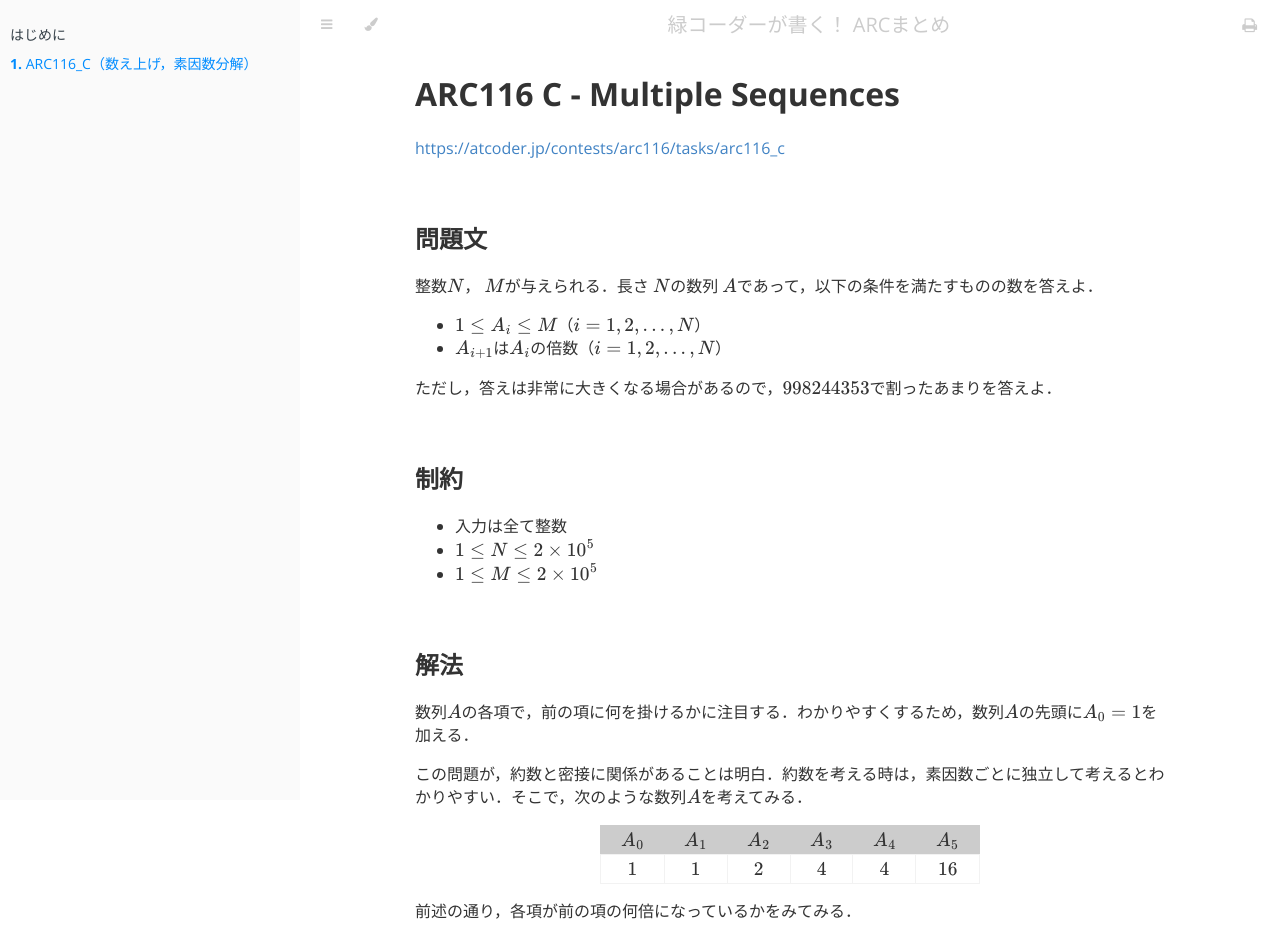
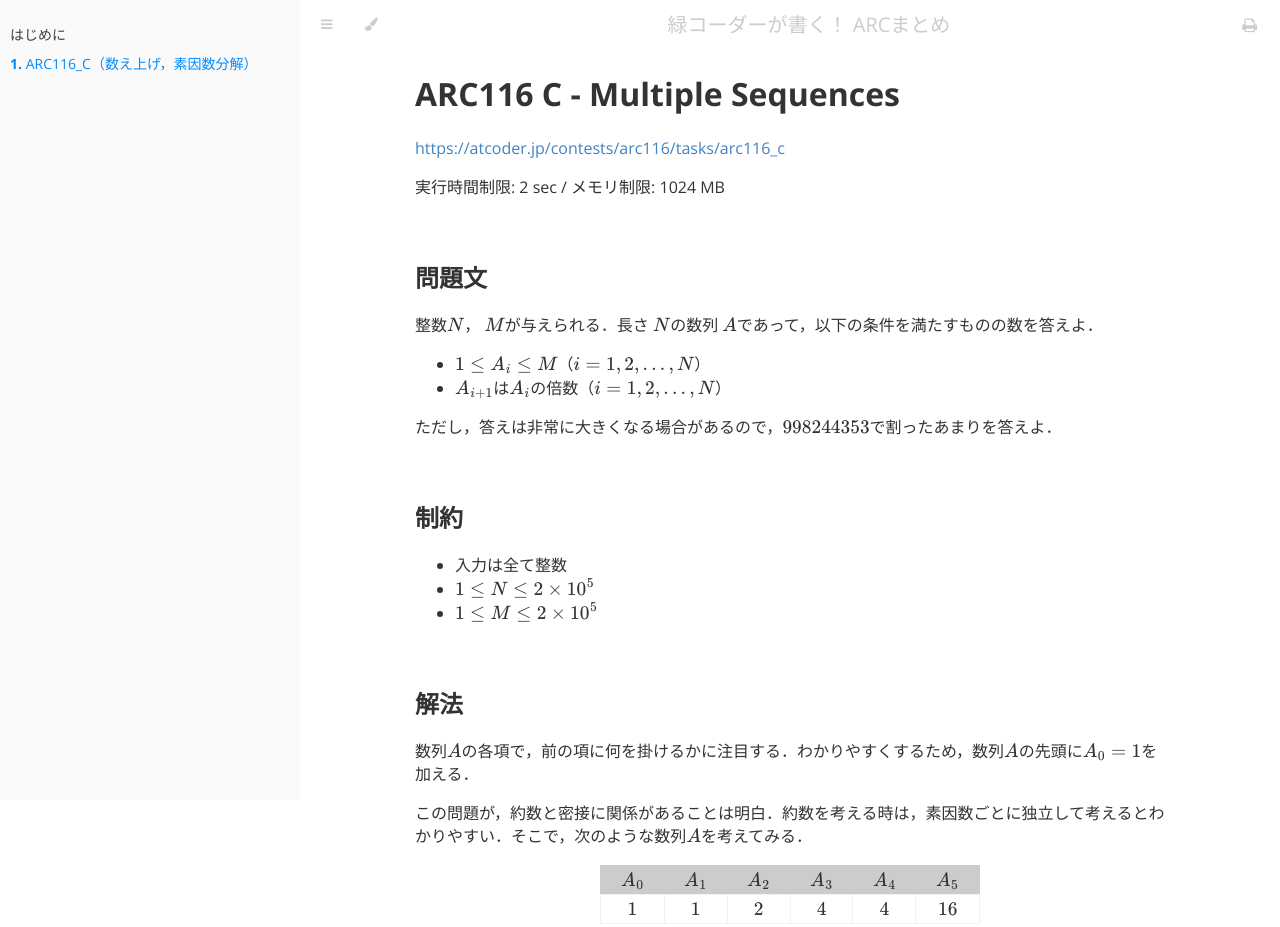
Before and after one commit to lenna-kun/ARC, a plain HTML site: page arc116_c.html in a window 1280 px wide. Shown: the top 927 px of the page. Drawn offline with nearby package versions, Linux system fonts and the light colour scheme; some packages are replaced by stand-ins of ours.

Commit message:
deploy: lenna-kun/ARC-book@10f81c8fc6ad2036b440b245cb16c74911d92339

```diff
--- a/arc116_c.html
+++ b/arc116_c.html
@@ -137,6 +137,7 @@
                     <main>
                         <h1><a class="header" href="#arc116-c---multiple-sequences" id="arc116-c---multiple-sequences">ARC116 C - Multiple Sequences</a></h1>
 <p><a href="https://atcoder.jp/contests/arc116/tasks/arc116_c">https://atcoder.jp/contests/arc116/tasks/arc116_c</a></p>
+<p>実行時間制限: 2 sec / メモリ制限: 1024 MB</p>
 <h2><a class="header" href="#問題文" id="問題文">問題文</a></h2>
 <p>整数\(N \)， \(M \)が与えられる．長さ \(N \)の数列 \(A \)であって，以下の条件を満たすものの数を答えよ．</p>
 <ul>
```
Also changed, not shown: print.html (+1 -0 lines).
